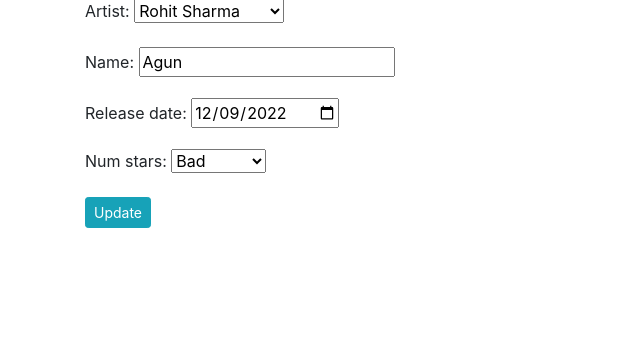
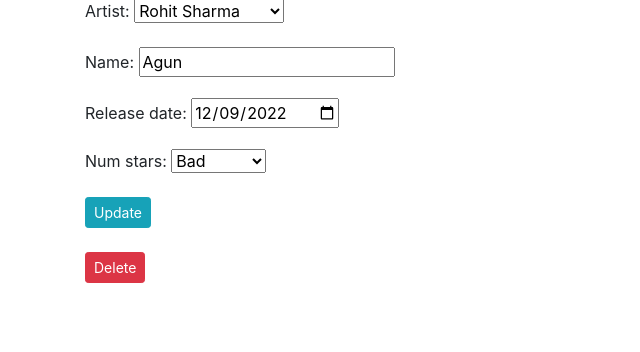
Before and after one commit to hasibkyau/DjangoFirstApp, a Django app: page /edit_album/1/ in a window 1280 px wide. Shown: the part 94-446 px from the top of the page, without its empty margins (0-640 px from the left). Run offline with Django 4.2, Linux system fonts and the light colour scheme; data comes from the database, SQL or seed files in the repository.

Commit message:
delete record done

```diff
--- a/first_app/urls.py
+++ b/first_app/urls.py
@@ -12,7 +12,6 @@ urlpatterns = [
     path('album_list/<int:artist_id>/', views.album_list, name='album_list'),
     path('edit_artist/<int:artist_id>/', views.edit_artist, name='edit_artist'),
     path('edit_album/<int:album_id>/', views.edit_album, name='edit_album'),
-
-
-
+    path('delete_album/<int:album_id>/', views.delete_album, name='delete_album'),
+    path('delete_artist/<int:artist_id>/', views.delete_artist, name='delete_artist'),
 ]
--- a/first_app/views.py
+++ b/first_app/views.py
@@ -65,12 +65,26 @@ def edit_album(request, album_id):
     album_info = Album.objects.get(pk=album_id)
     artist_id = album_info.artist_id
     form = forms.AlbumForm(instance=album_info)
+    diction = {}
 
     if request.method == 'POST':
         form = forms.AlbumForm(request.POST, instance=album_info)
+
         if form.is_valid():
-            form.save()
-            return album_list(request, artist_id)
+            form.save(commit=True)
+            # return album_list(request, artist_id)
+            diction.update({'success_text':'Successfully Updated!'})
 
-    diction = {'edit_album':form, 'album_id': album_id, 'artist_id':artist_id}
+    diction.update({'edit_album':form, 'album_id': album_id, 'artist_id':artist_id})
     return render(request, 'first_app/edit_album.html', context=diction)
+
+
+def delete_album(request, album_id):
+    album = Album.objects.get(pk = album_id).delete()
+    diction = {'delete_success':"Album Deleted Successfully!"}
+    return render(request, 'first_app/delete.html', context=diction)
+
+def delete_artist(request, artist_id):
+    artist = Musician.objects.get(pk = artist_id).delete()
+    diction = {'delete_success':"Artist Deleted Successfully!"}
+    return render(request, 'first_app/delete.html', context=diction)
--- /dev/null
+++ b/templates/first_app/delete.html
@@ -0,0 +1,6 @@
+<!DOCTYPE html>
+{% extends 'first_app/base.html'%}
+
+{% block body_block %}
+<div class="alert alert-danger">{{delete_success}}</div>
+{% endblock %}
--- a/templates/first_app/edit_album.html
+++ b/templates/first_app/edit_album.html
@@ -3,12 +3,15 @@
 
 {% block body_block %}
 <h4>Edit Album</h4>
-
+{% if success_text%}
+<div class="alert alert-success">{{success_text}}  </div>
+{% endif %}
 <form method="POST" class="form">
   {{edit_album.as_p}}
   {% csrf_token %}
   <input class="btn btn-info btn-sm" type="submit" name="submit" value="Update">
 
 </form>
-
+<br>
+<a href="{% url 'first_app:delete_album' album_id=album_id %}" class="btn btn-danger btn-sm" onclick="return confirm('Delete this Album?')">Delete</a>
 {% endblock %}
--- a/templates/first_app/edit_artist.html
+++ b/templates/first_app/edit_artist.html
@@ -9,5 +9,7 @@
   <input class="btn btn-info btn-sm" type="submit" name="submit" value="Update">
 
 </form>
+<br>
+<a href="{% url 'first_app:delete_artist' artist_id=artist_id %}" class="btn btn-danger btn-sm" onclick="return confirm('Delete this Artist?')">Delete</a>
 
 {% endblock %}
```
